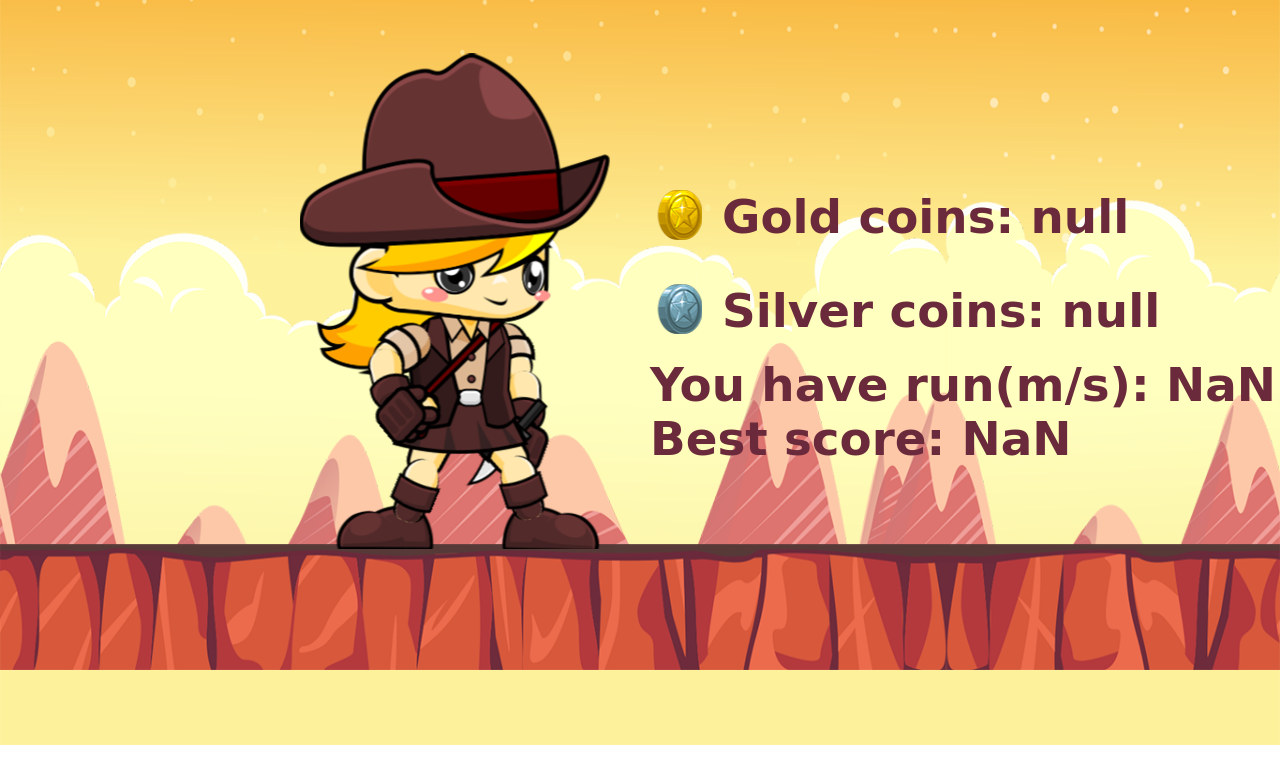
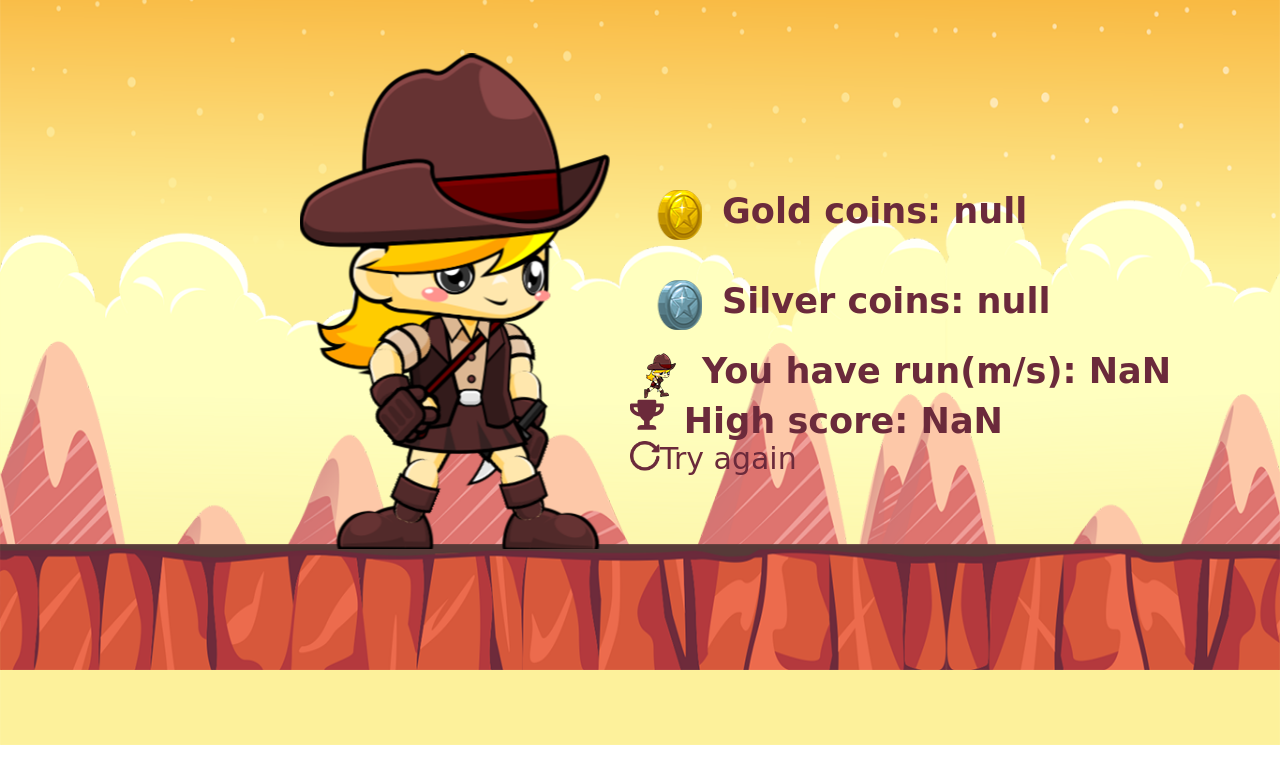
Before and after one commit to RaniaG/JS-Runner-Game, a website: page gameover.html in a window 1280 px wide. Drawn offline with Linux system fonts and the light colour scheme; a web font is replaced by a local one.

Commit message:
add icon

```diff
--- a/base/_animations.scss
+++ b/base/_animations.scss
@@ -46,6 +46,9 @@
 @keyframes coin {
     100% { background-position: -552px; }
 }
+@keyframes runnergirl{
+    100% { background-position: -472px; }
+}
 @keyframes rock-destroy{
     from {
         background-position-x: 0px;
--- a/components/_gameover.scss
+++ b/components/_gameover.scss
@@ -28,8 +28,8 @@
         bottom: 75px;
     }
     &__score {
-        font-family: 'ZCOOL KuaiLe', cursive; // font-family: 'Coiny', cursive;
-        font-size: 40px;
+        font-family: 'ZCOOL KuaiLe', cursive;
+        font-size: 30px;
         color: #6B2A3B;
         padding-top: 300px;
     }
@@ -48,6 +48,10 @@
         background: url('../images/gameover/test.png') left;
         animation: idle 0.8s steps(10) infinite;
     }
+    &__Tryagain {
+        color: #6B2A3B;
+        text-decoration: none;
+    }
 }
 
 .c {
@@ -64,3 +68,10 @@
         animation: coin .8s steps(10) infinite;
     }
 }
+
+.runnerGirl {
+    width: 52px;
+    height: 50px;
+    background: url('../images/run2.png') left center;
+    animation: runnergirl .8s steps(8) infinite;
+}
--- a/gameover.html
+++ b/gameover.html
@@ -7,6 +7,10 @@
     <meta http-equiv="X-UA-Compatible" content="ie=edge">
     <title>GameOver</title>
     <link href="https://fonts.googleapis.com/css?family=Coiny|ZCOOL+KuaiLe" rel="stylesheet">
+    <link rel="stylesheet" href="https://use.fontawesome.com/releases/v5.6.3/css/all.css" integrity="sha384-UHRtZLI+pbxtHCWp1t77Bi1L4ZtiqrqD80Kn4Z8NTSRyMA2Fd33n5dQ8lWUE00s/"
+        crossorigin="anonymous">
+    <link rel="shortcut icon" href="images/Idle.png"/>
+
     <link rel="stylesheet" href="css/style.css">
 </head>
 
@@ -30,8 +34,19 @@
                                     <div class="c--silver"></div>
                                     <h3 class="gameover__text">Silver coins:</h3>
                                 </div>
-                                <h3 class="gameover__text">You have run(m/s):</h3>
-                                <h3 class="gameover__text" id="bestscore">Best score:</h3>
+                                <div class="flex">
+                                    <div class="runnerGirl"></div>
+                                    <h3 class="gameover__text">You have run(m/s):</h3>
+                                </div>
+                                <div class="flex">
+                                    <i class="fas fa-trophy"></i>
+                                    <h3 class="gameover__text" id="bestscore">High score:</h3>
+                                </div>
+
+                                <div class="flex">
+                                    <img src="images/arrow.png" width="30px" height="30px">
+                                    <a href="index.html" class="gameover__Tryagain">Try again</a>
+                                </div>
                             </div>
                         </div>
 
```
Also changed, not shown: index.html (+1 -0 lines), css/style.css, images/arrow.png (added), images/run2.png (added).
